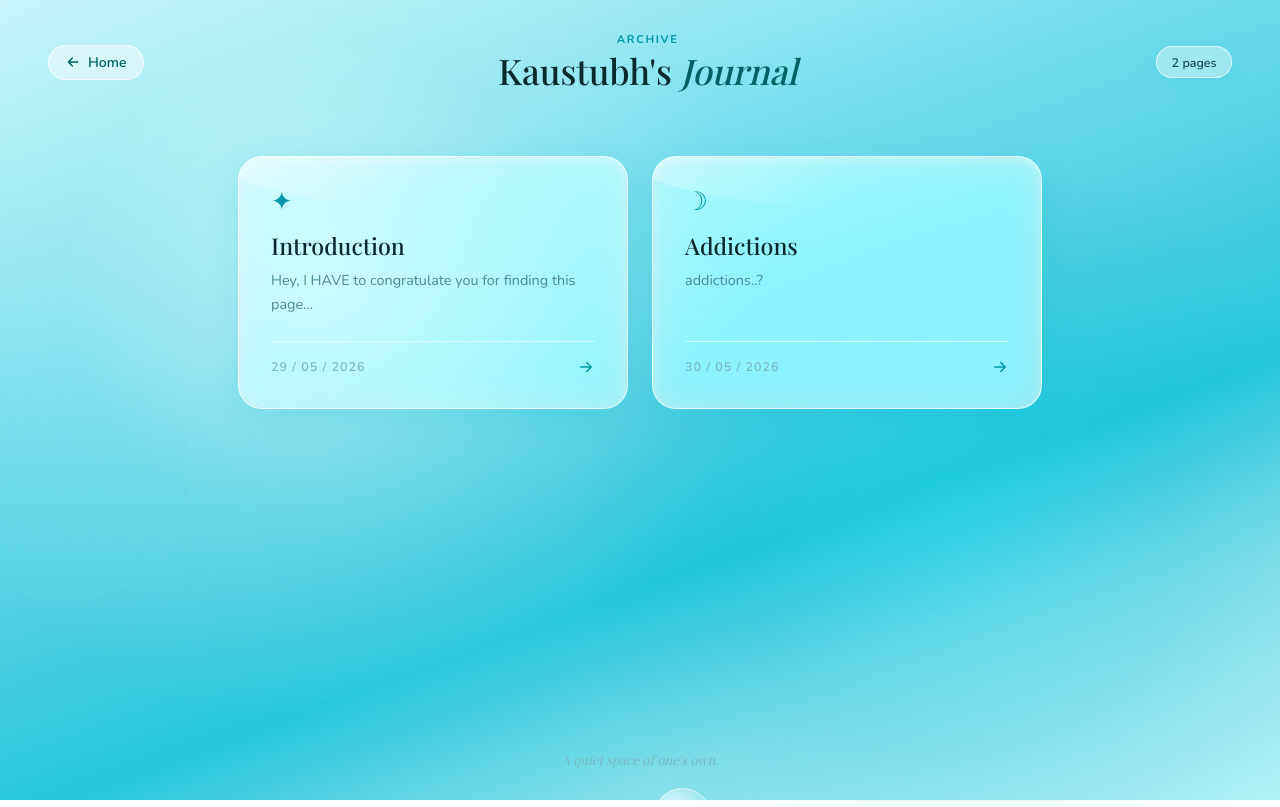
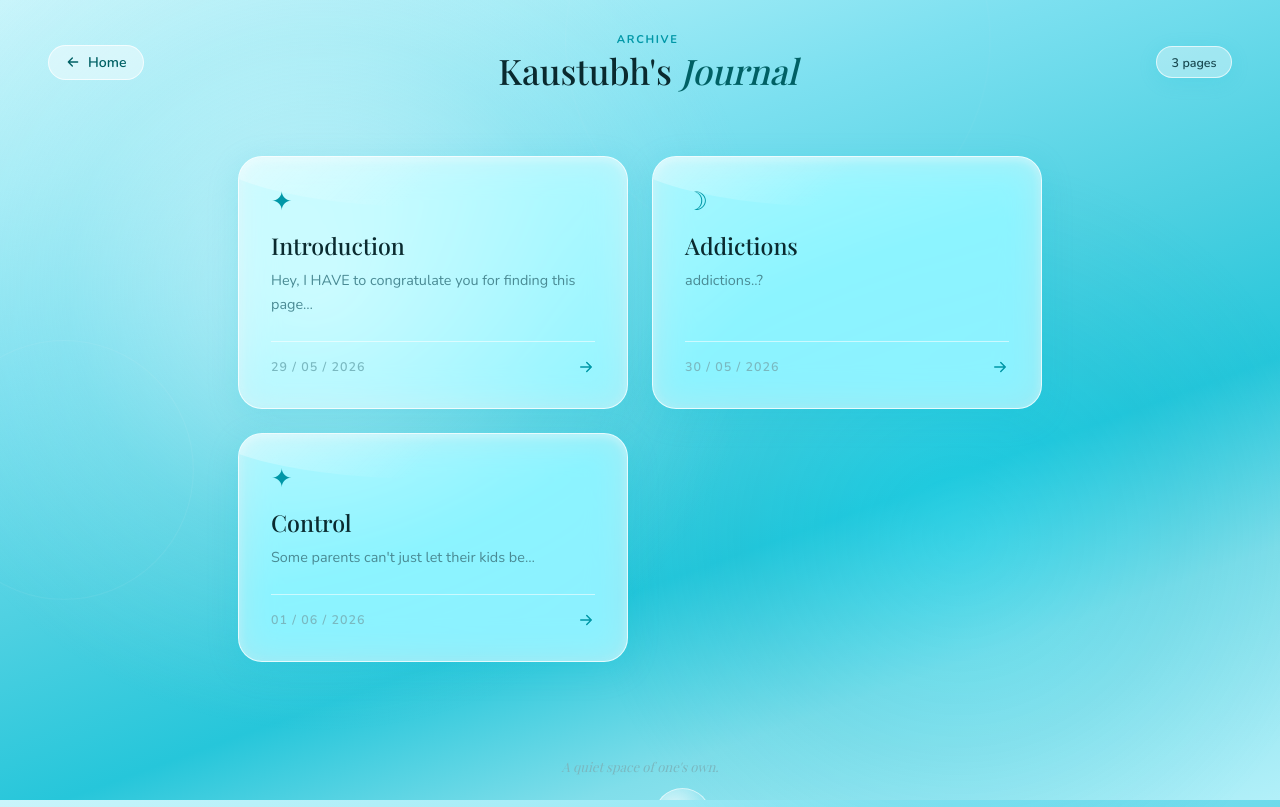
Before and after one commit to soul2024quest/kaustubh-journal, a Next.js app: page /pages in a window 1280 px wide. Built offline with nearby package versions, Linux system fonts and the light colour scheme; a web font is replaced by a local one.

Commit message:
Update page.tsx

```diff
--- a/src/app/pages/page.tsx
+++ b/src/app/pages/page.tsx
@@ -17,6 +17,13 @@ const pages = [
     excerpt: "addictions..?",
     date: '30 / 05 / 2026',
     icon: '☽',
+  },
+  {
+    slug: 'control',
+    title: 'Control',
+    excerpt: "Some parents can't just let their kids be…",
+    date: '01 / 06 / 2026',
+    icon: '✦',
   },
 ]
 
```
